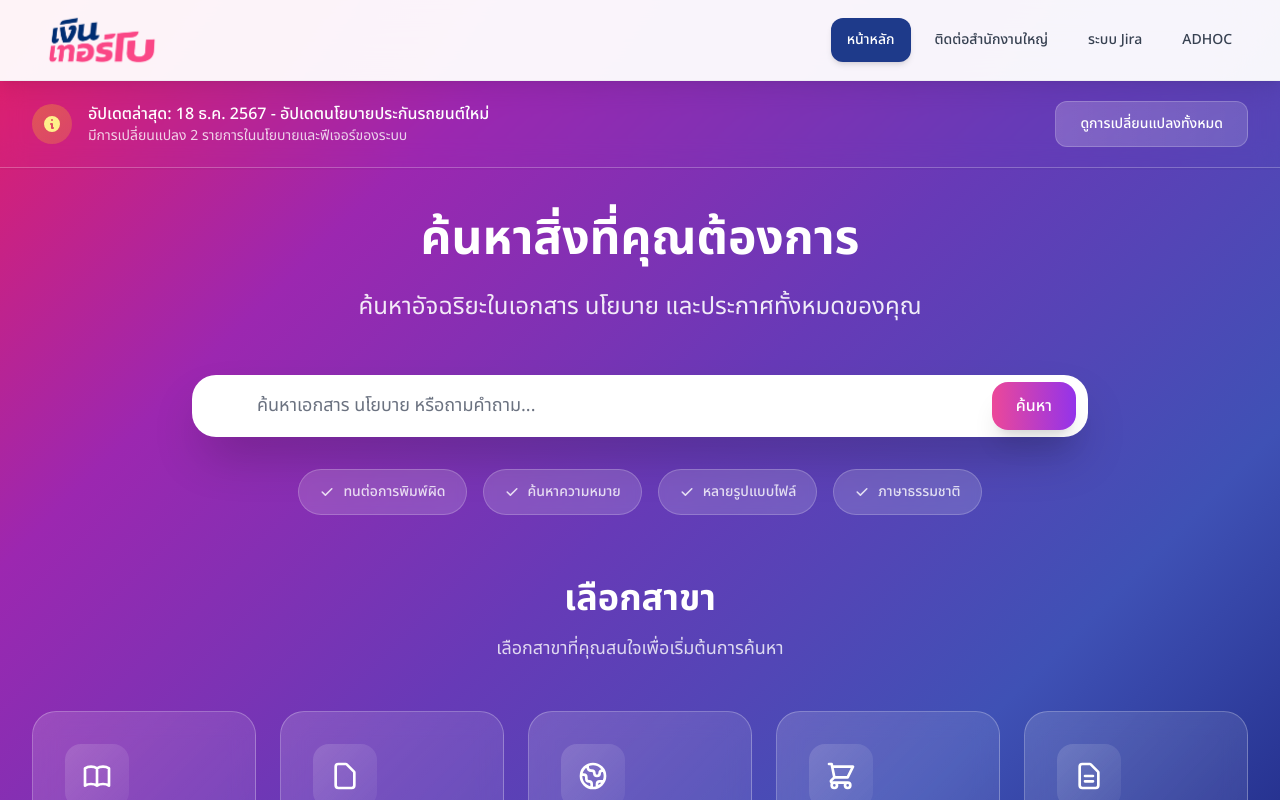
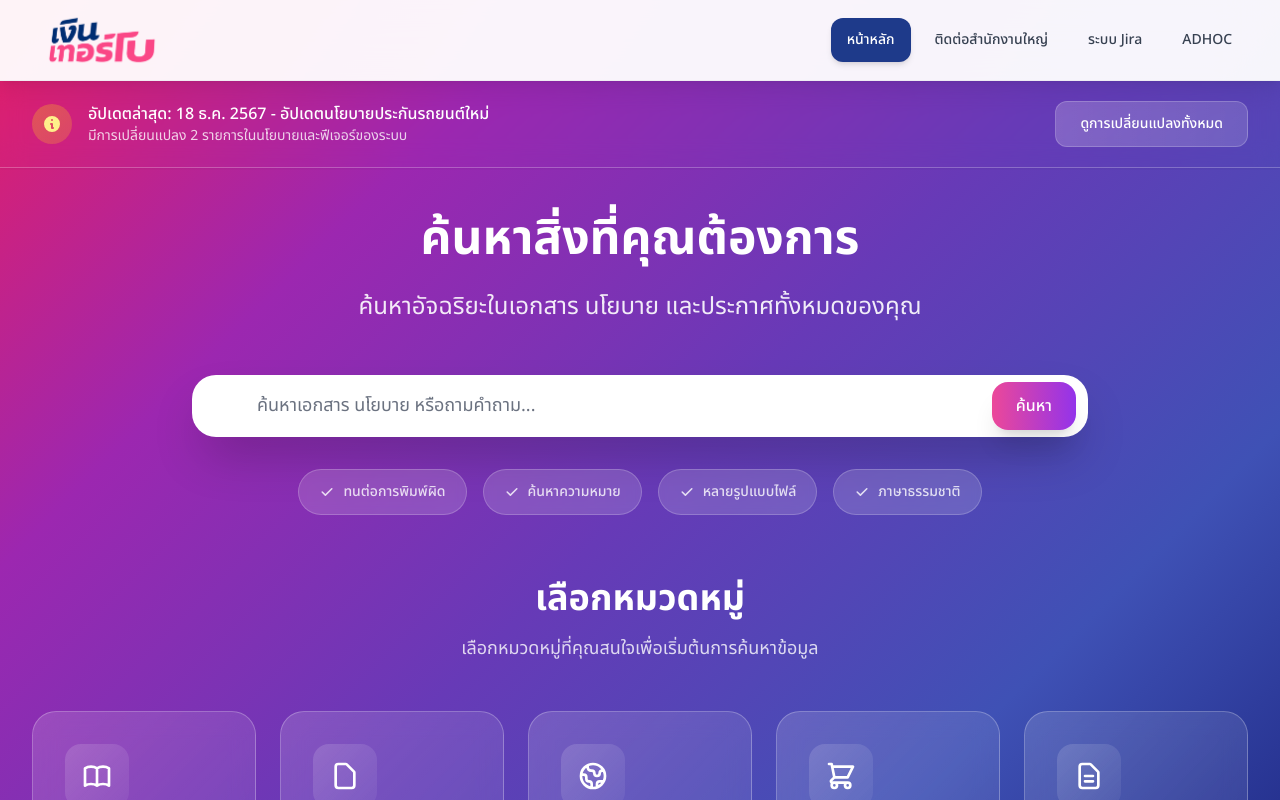
Before and after one commit to Jamesktp000/weekend-hckthn, a Next.js app in the folder frontend/: page / in a window 1280 px wide. Shown: the top 800 px of the page. Built offline with nearby package versions, Linux system fonts and the light colour scheme.

Commit message:
change text

```diff
--- a/frontend/src/app/page.tsx
+++ b/frontend/src/app/page.tsx
@@ -18,8 +18,8 @@ export default function Home() {
         {/* Main Content */}
         <div className="space-y-8">
           <div className="text-center mb-12">
-            <h2 className="text-4xl noto-sans-thai-bold text-white mb-4">เลือกสาขา</h2>
-            <p className="text-lg text-white/80 noto-sans-thai-regular">เลือกสาขาที่คุณสนใจเพื่อเริ่มต้นการค้นหา</p>
+            <h2 className="text-4xl noto-sans-thai-bold text-white mb-4">เลือกหมวดหมู่</h2>
+            <p className="text-lg text-white/80 noto-sans-thai-regular">เลือกหมวดหมู่ที่คุณสนใจเพื่อเริ่มต้นการค้นหาข้อมูล</p>
           </div>
 
           <FeaturesSection />
```
